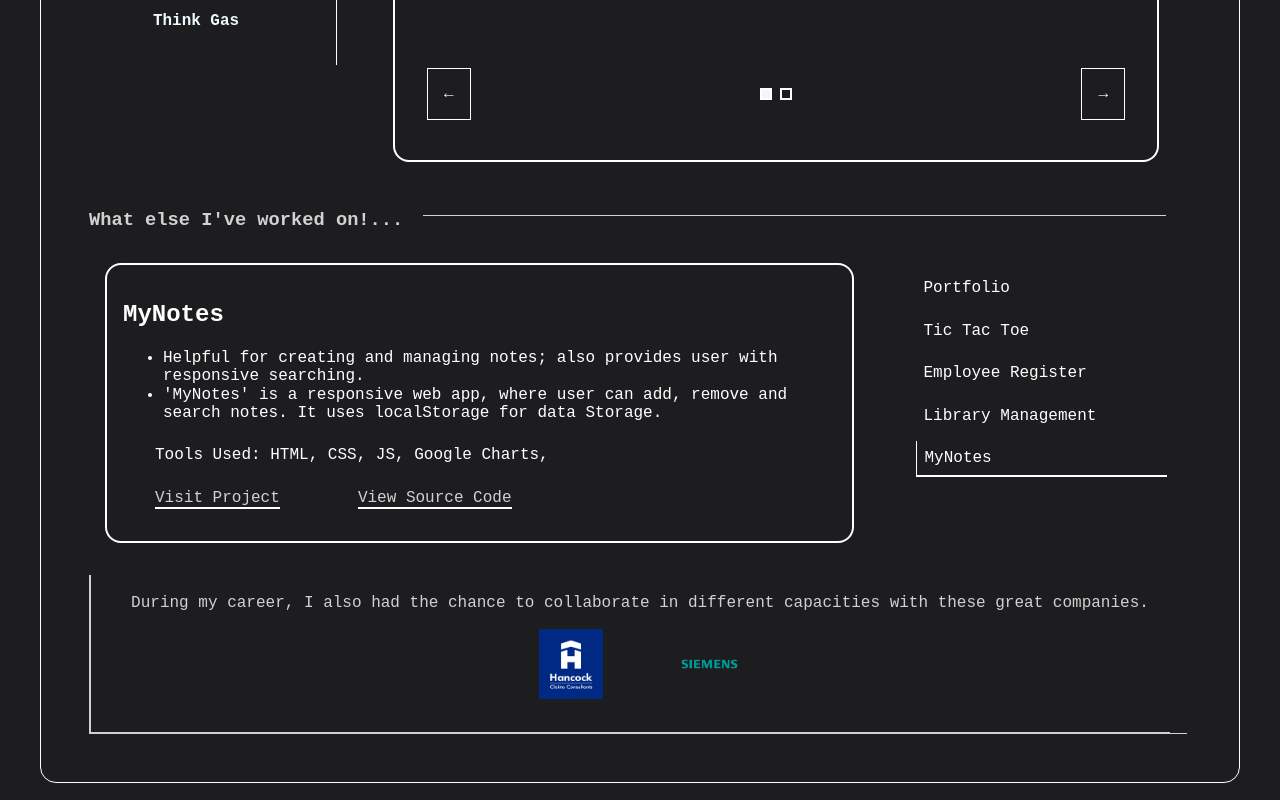
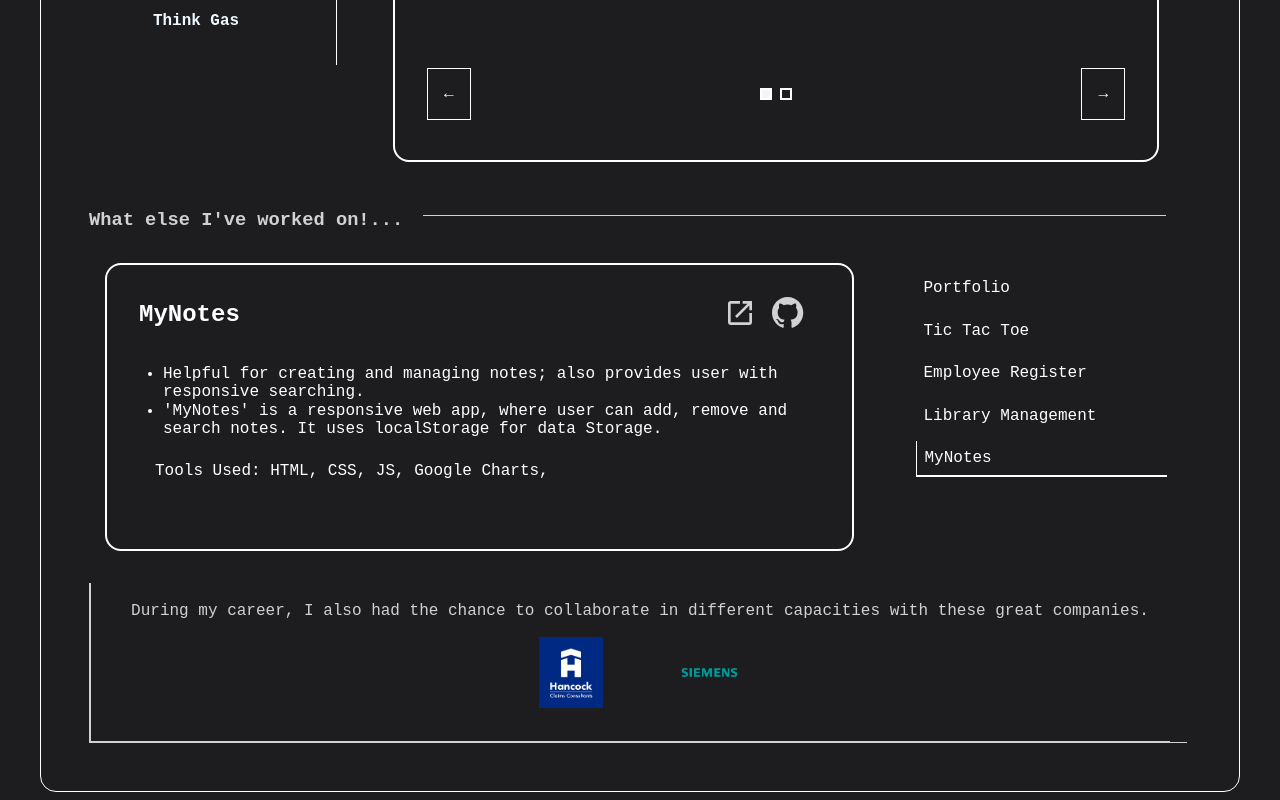
Before and after one commit to Anant-Singh-Chauhan/portfolio, a React (Create React App) app: page / in a window 1280 px wide. Shown: the part 1036-1836 px from the top of the page. Built offline with nearby package versions, Linux system fonts and the light colour scheme; the HTML template or start-up script is replaced by a standard one; a web font is replaced by a local one.

Commit message:
updated action logos and logic

```diff
--- a/src/assests/images/images.js
+++ b/src/assests/images/images.js
@@ -27,3 +27,6 @@ export {default as dotNet_logo} from './tech_icons/dotNet.jpg';
 // collabs
 export {default as hancock_logo} from './collabs/hancock.png';
 export {default as siemens_logo} from './collabs/siemens.png';
+
+// links
+export {default as github_logo} from './tech_icons/githubLogo.svg';
--- a/src/components/projects/ProjectDetails.js
+++ b/src/components/projects/ProjectDetails.js
@@ -1,6 +1,8 @@
 import { React, useContext } from "react";
 import { ProjectContext } from "../../store/projects-context";
 import { SelfProjects as PROJECTS } from "../../commons/masterData/masterData";
+import { ReactComponent as GithubLogo } from "../../assests/images/tech_icons/githubLogo.svg";
+import { ReactComponent as LiveLogo } from "../../assests/images/tech_icons/liveLogo.svg";
 
 export default function ProjectDetails() {
   const { selectedProjectId } = useContext(ProjectContext);
@@ -9,7 +11,30 @@ export default function ProjectDetails() {
       {PROJECTS.filter((element) => element.id == selectedProjectId).map(
         (prj) => (
           <div key={prj.id}>
-            <h2 className="project_title">{prj.title}</h2>
+            <div className="d-flex-row project_title">
+              <h2 className="">{prj.title}</h2>
+              <div className="d-flex-row project_action_div">
+                {prj.liveLink.length != 0 && (
+                  <a
+                    className="project_action_item"
+                    href={prj.liveLink}
+                    target="blank"
+                  >
+                    <LiveLogo/>
+                  </a>
+                )}
+                {prj.githubLink.length != 0 && (
+                  <a
+                    className="project_action_item"
+                    href={prj.githubLink}
+                    target="blank"
+                  >
+                    <GithubLogo/>
+
+                  </a>
+                )}
+              </div>
+            </div>
             <ul className="project_description">
               {prj.description.map((desc) => (
                 <li key={prj.id + Math.random() * 1000}>{desc}</li>
@@ -19,29 +44,8 @@ export default function ProjectDetails() {
             <div className="toolsUsed">
               Tools Used:{" "}
               {prj.toolsUsed.map((tool) => (
-                <span key={prj.id+tool}>{tool}, </span>
+                <span key={prj.id + tool}>{tool}, </span>
               ))}
-            </div>
-
-            <div className="d-flex-row project_action_div">
-              {prj.liveLink.length != 0 && (
-                <a
-                  className="project_action_item"
-                  href={prj.liveLink}
-                  target="blank"
-                >
-                  Visit Project
-                </a>
-              )}
-              {prj.githubLink.length != 0 && (
-                <a
-                  className="project_action_item"
-                  href={prj.githubLink}
-                  target="blank"
-                >
-                  View Source Code
-                </a>
-              )}
             </div>
           </div>
         )
--- a/src/components/projects/projects.css
+++ b/src/components/projects/projects.css
@@ -1,13 +1,9 @@
 .projectsDiv {
-  /* height: 35vh; */
   justify-content: space-between;
 }
 
 .project_menu {
   width: 25%;
-  /* border-left: 1px solid white; */
-  /* border-top: 1px solid white; */
-  /* border-image: linear-gradient(to right, white 50%, transparent 50%) 100% 1; */
 }
 
 .project_menu_item {
@@ -17,7 +13,7 @@
   transition: ease-in-out 200ms;
 }
 
-.project_menu_item.active{
+.project_menu_item.active {
   border-left: 1px solid;
   border-bottom: 2px solid;
 }
@@ -30,28 +26,38 @@
 .project_details {
   padding: 1rem;
   width: 70%;
+  height: 18rem;
   color: white;
   transition: ease-in-out 200ms;
 }
 
 .project_title {
-  font-style: underline;
+  justify-content: space-between;
+  margin-inline: 1rem;
+
 }
 
 .project_action_div {
-    width: 50%;
   justify-content: space-between;
-    margin: 1rem 2rem;
+  margin: 1rem 1rem;
 }
 
-.project_action_item{
+.project_action_item {
   text-decoration: none;
-    color: #d1d1d1;
-    border-bottom: 2px solid white ;
+  width: 2rem;
+  height: 2rem;
   cursor: pointer;
-
+  margin-inline-start: 1rem;
 }
 
-.toolsUsed{
+.project_action_item path {
+  fill: #d1d1d2;
+}
+
+.project_action_item:hover path {
+  fill: aqua;
+}
+
+.toolsUsed {
   margin: 1.5rem 2rem;
 }
```
Also changed, not shown: src/assests/images/tech_icons/githubLogo.svg (added), src/assests/images/tech_icons/liveLogo.svg (added). Lines whose indentation alone changed are shown as unchanged.
